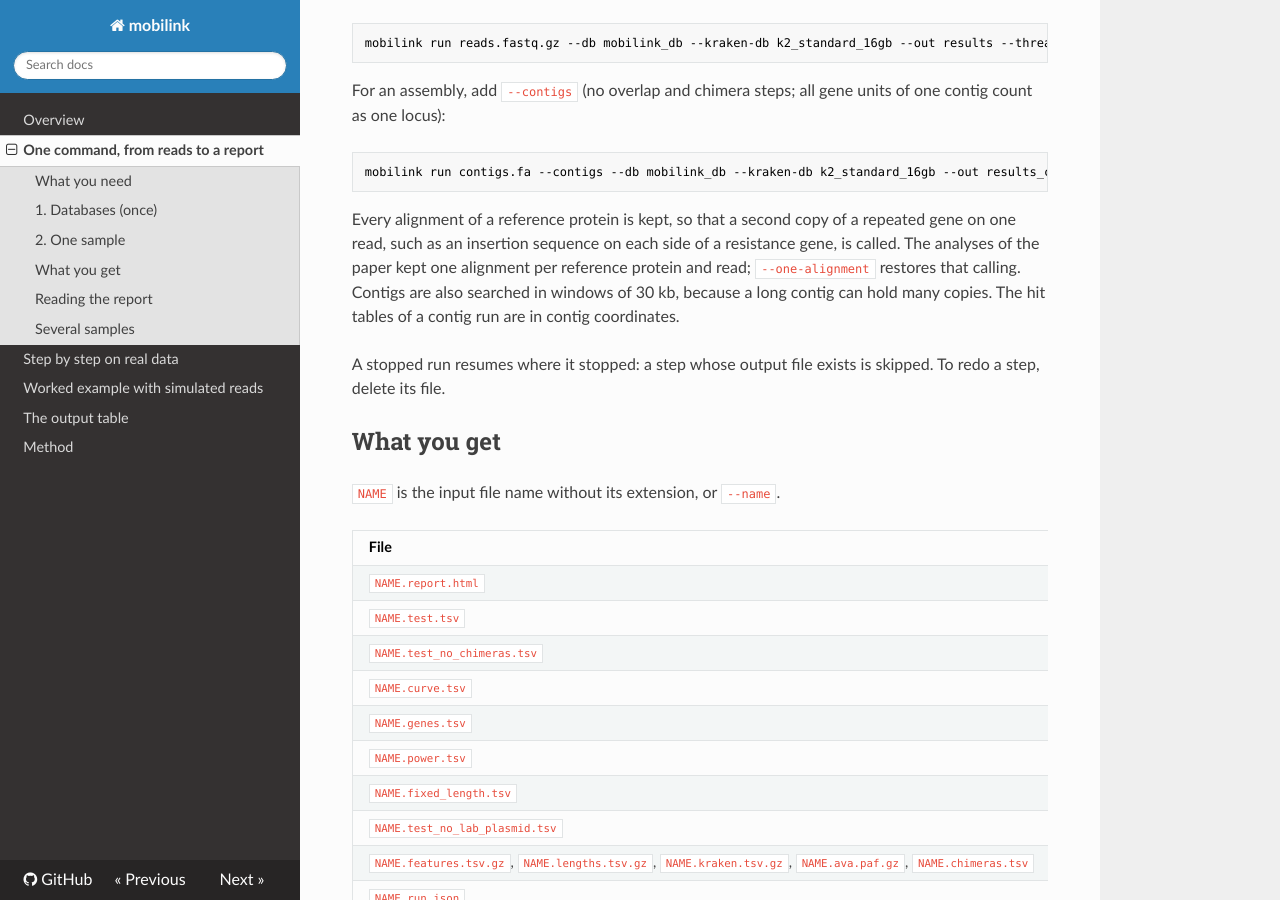
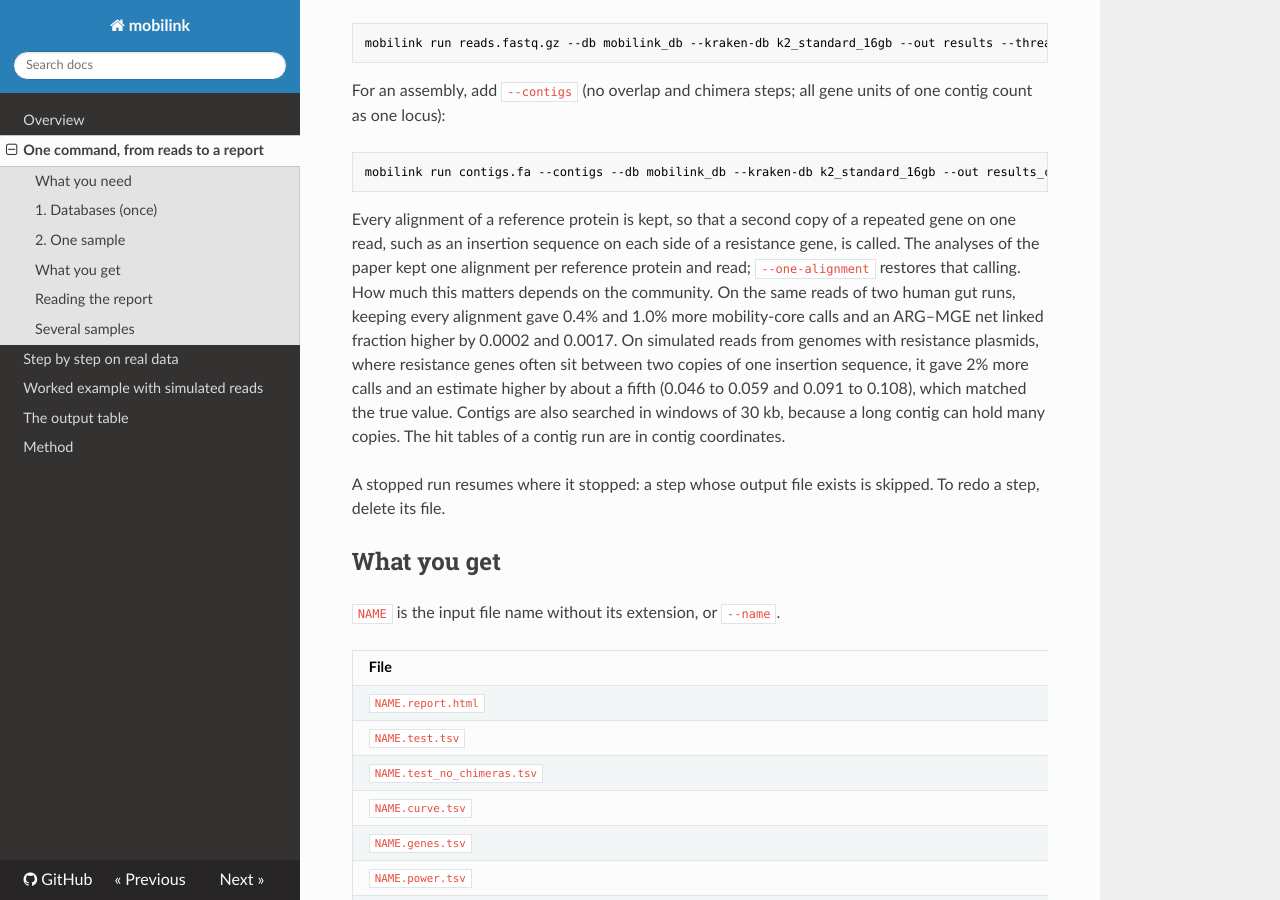
Before and after one commit to allminer1/mobilink, an MkDocs documentation site: the page built from docs/one_command.md, in a window 1280 px wide and 900 px high, scrolled down 1022 px. Built offline with MkDocs 1.6.1, drawn with Linux system fonts in a browser that asks for light colours; nearby versions of some CDN libraries.

Commit message:
Docs: measured difference between the two gene callings (two public runs, simulated reads)

```diff
--- a/docs/one_command.md
+++ b/docs/one_command.md
@@ -47,8 +47,13 @@ mobilink run contigs.fa --contigs --db mobilink_db --kraken-db k2_standard_16gb
 
 Every alignment of a reference protein is kept, so that a second copy of a repeated gene on one read, such as an
 insertion sequence on each side of a resistance gene, is called. The analyses of the paper kept one alignment per
-reference protein and read; `--one-alignment` restores that calling. Contigs are also searched in windows of 30 kb,
-because a long contig can hold many copies. The hit tables of a contig run are in contig coordinates.
+reference protein and read; `--one-alignment` restores that calling. How much this matters depends on the community.
+On the same reads of two human gut runs, keeping every alignment gave 0.4% and 1.0% more mobility-core calls and an
+ARG–MGE net linked fraction higher by 0.0002 and 0.0017. On simulated reads from genomes with resistance plasmids,
+where resistance genes often sit between two copies of one insertion sequence, it gave 2% more calls and an
+estimate higher by about a fifth (0.046 to 0.059 and 0.091 to 0.108), which matched the true value. Contigs are also
+searched in windows of 30 kb, because a long contig can hold many copies. The hit tables of a contig run are in
+contig coordinates.
 
 A stopped run resumes where it stopped: a step whose output file exists is skipped. To redo a step, delete its file.
 
```
Also changed, not shown: CHANGELOG.md (+3 -1 lines).
